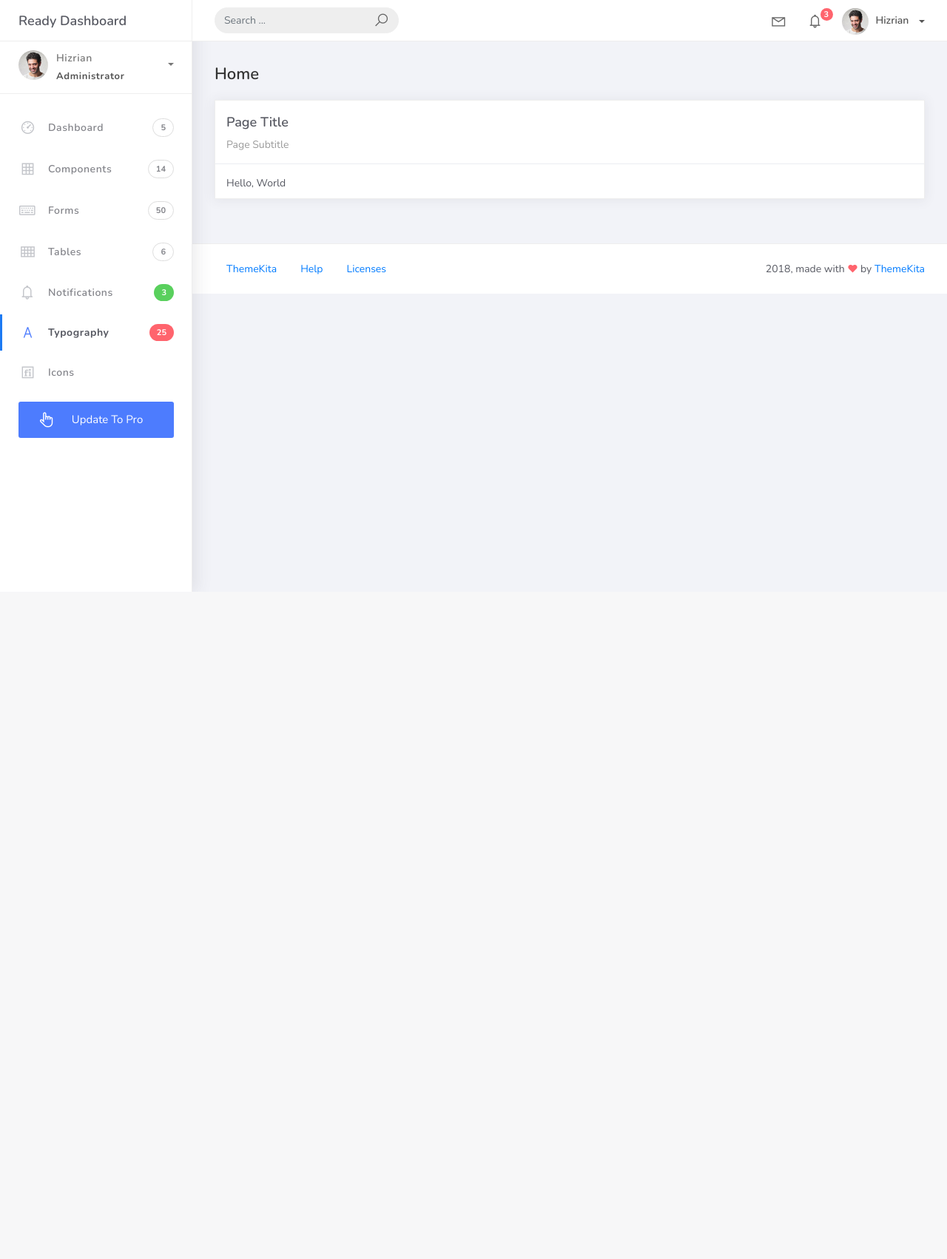
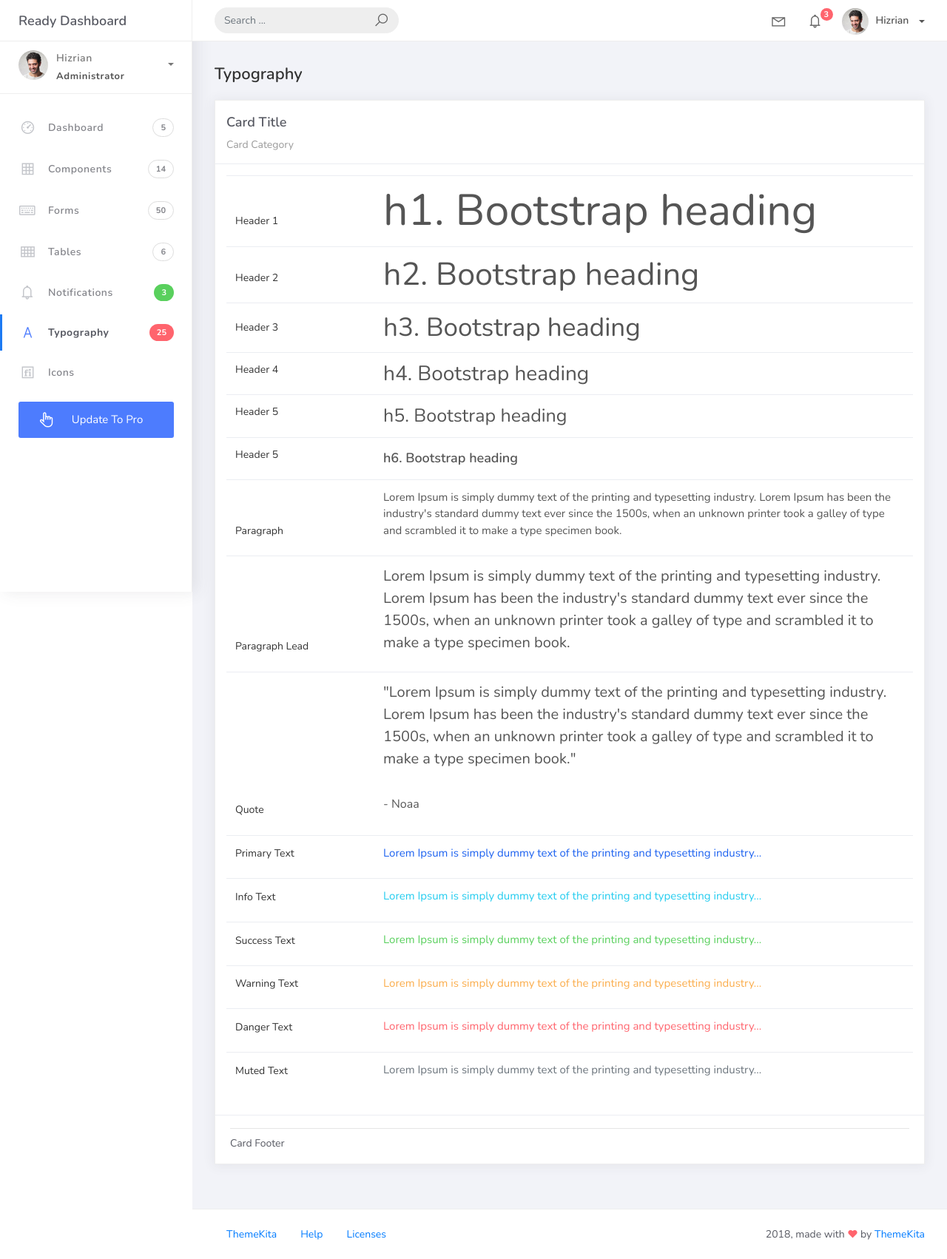
Before and after one commit to Althea09-gif/PSUSphere, a Django app: page / in a window 1280 px wide. Shown: the whole page at 74% size. Before the commit the page ends 800 px from the top, so only its background shows below. Run offline with Django 5.2, Linux system fonts and the light colour scheme; some libraries are stand-ins or nearby versions.

Commit message:
base.html configured

```diff
--- a/projectsite/templates/base.html
+++ b/projectsite/templates/base.html
@@ -1,15 +1,13 @@
-{% load static %}
 <!DOCTYPE html>
 <html>
 <head>
-
 	<meta http-equiv="X-UA-Compatible" content="IE=edge,chrome=1" />
-	<title>{% block title %}PSUSphere{% endblock %}</title>
+	<title>Typography - Ready Bootstrap Dashboard</title>
 	<meta content='width=device-width, initial-scale=1.0, maximum-scale=1.0, user-scalable=0, shrink-to-fit=no' name='viewport' />
-	<link rel="stylesheet" href="{% static 'css/bootstrap.min.css' %}">
+	<link rel="stylesheet" href="assets/css/bootstrap.min.css">
 	<link rel="stylesheet" href="https://fonts.googleapis.com/css?family=Nunito:200,200i,300,300i,400,400i,600,600i,700,700i,800,800i,900,900i">
-	<link rel="stylesheet" href="{% static 'css/ready.css' %}">
-    <link rel="stylesheet" href="{% static 'css/demo.css' %}">
+	<link rel="stylesheet" href="assets/css/ready.css">
+	<link rel="stylesheet" href="assets/css/demo.css">
 </head>
 <body>
 	<div class="wrapper">
@@ -79,7 +77,7 @@
 										</a>
 										<a href="#">
 											<div class="notif-img">
-												<img src="static\img\profile2.jpg" alt="Img Profile">
+												<img src="assets/img/profile2.jpg" alt="Img Profile">
 											</div>
 											<div class="notif-content">
 												<span class="block">
@@ -105,11 +103,11 @@
 							</ul>
 						</li>
 						<li class="nav-item dropdown">
-							<a class="dropdown-toggle profile-pic" data-toggle="dropdown" href="#" aria-expanded="false"> <img src="static/img/profile.jpg" alt="user-img" width="36" class="img-circle"><span >Hizrian</span></span> </a>
+							<a class="dropdown-toggle profile-pic" data-toggle="dropdown" href="#" aria-expanded="false"> <img src="assets/img/profile.jpg" alt="user-img" width="36" class="img-circle"><span >Hizrian</span></span> </a>
 							<ul class="dropdown-menu dropdown-user">
 								<li>
 									<div class="user-box">
-										<div class="u-img"><img src="static/img/profile.jpg" alt="user"></div>
+										<div class="u-img"><img src="assets/img/profile.jpg" alt="user"></div>
 										<div class="u-text">
 											<h4>Hizrian</h4>
 											<p class="text-muted">hello@themekita.com</p><a href="profile.html" class="btn btn-rounded btn-danger btn-sm">View Profile</a></div>
@@ -134,7 +132,7 @@
 				<div class="scrollbar-inner sidebar-wrapper">
 					<div class="user">
 						<div class="photo">
-							<img src="static/img/profile.jpg">
+							<img src="assets/img/profile.jpg">
 						</div>
 						<div class="info">
 							<a class="" data-toggle="collapse" href="#collapseExample" aria-expanded="true">
@@ -146,7 +144,7 @@
 							</a>
 							<div class="clearfix"></div>
 
-							<div class="collapse in" id="collapseExample" aria-expanded="true">
+							<div class="collapse in" id="collapseExample" aria-expanded="true" style="">
 								<ul class="nav">
 									<li>
 										<a href="#profile">
@@ -226,9 +224,145 @@
 				</div>
 			</div>
 			<div class="main-panel">
-                 {% block content %}
-                 {% endblock %}
+				<div class="content">
+					<div class="container-fluid">
+						<h4 class="page-title">Typography</h4>
+						<div class="row">
+							<div class="col-md-12">
+								<div class="card">
+									<div class="card-header">
+										<div class="card-title">Card Title</div>
+										<div class="card-category">Card Category</div>
+									</div>
+									<div class="card-body">
+										<table class="table table-typo">
+											<tbody>
+												<tr>
+													<td>
+														<p>Header 1</p>
 
+													</td>
+													<td><span class="h1">h1. Bootstrap heading</span></td>
+												</tr>
+												<tr>
+													<td>
+														<p>Header 2</p>
+
+													</td>
+													<td><span class="h2">h2. Bootstrap heading</span></td>
+												</tr>
+												<tr>
+													<td>
+														<p>Header 3</p>
+
+													</td>
+													<td><span class="h3">h3. Bootstrap heading</span></td>
+												</tr>
+												<tr>
+													<td>
+														<p>Header 4</p>
+
+													</td>
+													<td><span class="h4">h4. Bootstrap heading</span></td>
+												</tr>
+												<tr>
+													<td>
+														<p>Header 5</p>
+
+													</td>
+													<td><span class="h5">h5. Bootstrap heading</span></td>
+												</tr>
+												<tr>
+													<td>
+														<p>Header 5</p>
+
+													</td>
+													<td><span class="h6">h6. Bootstrap heading</span></td>
+												</tr>
+												<tr>
+													<td>
+														<p>Paragraph</p>
+
+													</td>
+													<td><p>Lorem Ipsum is simply dummy text of the printing and typesetting industry. Lorem Ipsum has been the industry's standard dummy text ever since the 1500s, when an unknown printer took a galley of type and scrambled it to make a type specimen book.</p></span></td>
+												</tr>
+												<tr>
+													<td>
+														<p>Paragraph Lead</p>
+
+													</td>
+													<td><p class="lead">Lorem Ipsum is simply dummy text of the printing and typesetting industry. Lorem Ipsum has been the industry's standard dummy text ever since the 1500s, when an unknown printer took a galley of type and scrambled it to make a type specimen book.</p></td>
+												</tr>
+												<tr>
+													<td>
+														<p>Quote</p>
+
+													</td>
+													<td><blockquote>
+														<p class="blockquote blockquote-primary">
+															"Lorem Ipsum is simply dummy text of the printing and typesetting industry. Lorem Ipsum has been the industry's standard dummy text ever since the 1500s, when an unknown printer took a galley of type and scrambled it to make a type specimen book."
+															<br>
+															<br>
+															<small>
+																- Noaa
+															</small>
+														</p>
+													</blockquote></td>
+												</tr>
+												<tr>
+													<td>
+														<p>Primary Text</p>
+
+													</td>
+													<td><p class="text-primary">Lorem Ipsum is simply dummy text of the printing and typesetting industry...</p></span></td>
+												</tr>
+												<tr>
+													<td>
+														<p>Info Text</p>
+
+													</td>
+													<td><p class="text-info">Lorem Ipsum is simply dummy text of the printing and typesetting industry...</p></span></td>
+												</tr>
+												<tr>
+													<td>
+														<p>Success Text</p>
+
+													</td>
+													<td><p class="text-success">Lorem Ipsum is simply dummy text of the printing and typesetting industry...</p></span></td>
+												</tr>
+												<tr>
+													<td>
+														<p>Warning Text</p>
+
+													</td>
+													<td><p class="text-warning">Lorem Ipsum is simply dummy text of the printing and typesetting industry...</p></span></td>
+												</tr>
+												<tr>
+													<td>
+														<p>Danger Text</p>
+
+													</td>
+													<td><p class="text-danger">Lorem Ipsum is simply dummy text of the printing and typesetting industry...</p></span></td>
+												</tr>
+												<tr>
+													<td>
+														<p>Muted Text</p>
+
+													</td>
+													<td><p class="text-muted">Lorem Ipsum is simply dummy text of the printing and typesetting industry...</p></span></td>
+												</tr>
+											</tbody>
+										</table>
+									</div>
+									<div class="card-footer">
+										<hr>
+										Card Footer
+									</div>
+								</div>
+							</div>
+						</div>
+					</div>
+				</div>
 				<footer class="footer">
 					<div class="container-fluid">
 						<nav class="pull-left">
@@ -280,18 +414,17 @@
 		</div>
 	</div>
 </body>
-<script src="{% static 'js/core/jquery.3.2.1.min.js' %}"></script>
-<script src="{% static 'js/plugin/jquery-ui-1.12.1.custom/jquery-ui.min.js' %}"></script>
-<script src="{% static 'js/core/popper.min.js' %}"></script>
-<script src="{% static 'js/core/bootstrap.min.js' %}"></script>
-<script src="{% static 'js/plugin/chartist/chartist.min.js' %}"></script>
-<script src="{% static 'js/plugin/chartist/plugin/chartist-plugin-tooltip.min.js' %}"></script>
-<script src="{% static 'js/plugin/bootstrap-notify/bootstrap-notify.min.js' %}"></script>
-<script src="{% static 'js/plugin/bootstrap-toggle/bootstrap-toggle.min.js' %}"></script>
-<script src="{% static 'js/plugin/jquery-mapael/jquery.mapael.min.js' %}"></script>
-<script src="{% static 'js/plugin/jquery-mapael/maps/world_countries.min.js' %}"></script>
-<script src="{% static 'js/plugin/chart-circle/circles.min.js' %}"></script>
-<script src="{% static 'js/plugin/jquery-scrollbar/jquery.scrollbar.min.js' %}"></script>
-<script src="{% static 'js/ready.min.js' %}"></script>
-
+<script src="assets/js/core/jquery.3.2.1.min.js"></script>
+<script src="assets/js/plugin/jquery-ui-1.12.1.custom/jquery-ui.min.js"></script>
+<script src="assets/js/core/popper.min.js"></script>
+<script src="assets/js/core/bootstrap.min.js"></script>
+<script src="assets/js/plugin/chartist/chartist.min.js"></script>
+<script src="assets/js/plugin/chartist/plugin/chartist-plugin-tooltip.min.js"></script>
+<script src="assets/js/plugin/bootstrap-notify/bootstrap-notify.min.js"></script>
+<script src="assets/js/plugin/bootstrap-toggle/bootstrap-toggle.min.js"></script>
+<script src="assets/js/plugin/jquery-mapael/jquery.mapael.min.js"></script>
+<script src="assets/js/plugin/jquery-mapael/maps/world_countries.min.js"></script>
+<script src="assets/js/plugin/chart-circle/circles.min.js"></script>
+<script src="assets/js/plugin/jquery-scrollbar/jquery.scrollbar.min.js"></script>
+<script src="assets/js/ready.min.js"></script>
 </html>
```
